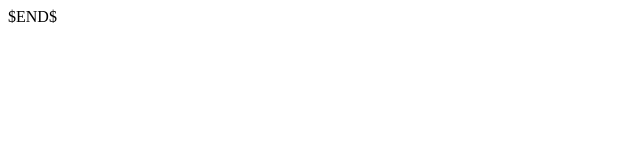
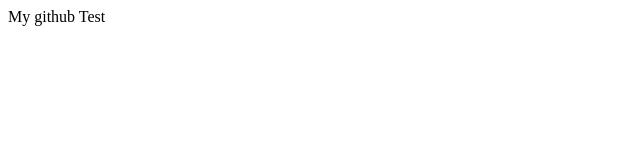
Before and after one commit to qingaoti/hello-world, a plain HTML site: page index.html in a window 1280 px wide. Shown: the full height of the page, 0-640 px from the left. Drawn offline with Linux system fonts and the light colour scheme.

Commit message:
默认的

```diff
--- a/index.html
+++ b/index.html
@@ -2,9 +2,9 @@
 <html lang="en">
 <head>
     <meta charset="UTF-8">
-    <title>$Title$</title>
+    <title>Title</title>
 </head>
 <body>
-$END$
+  My github Test
 </body>
 </html>
```
